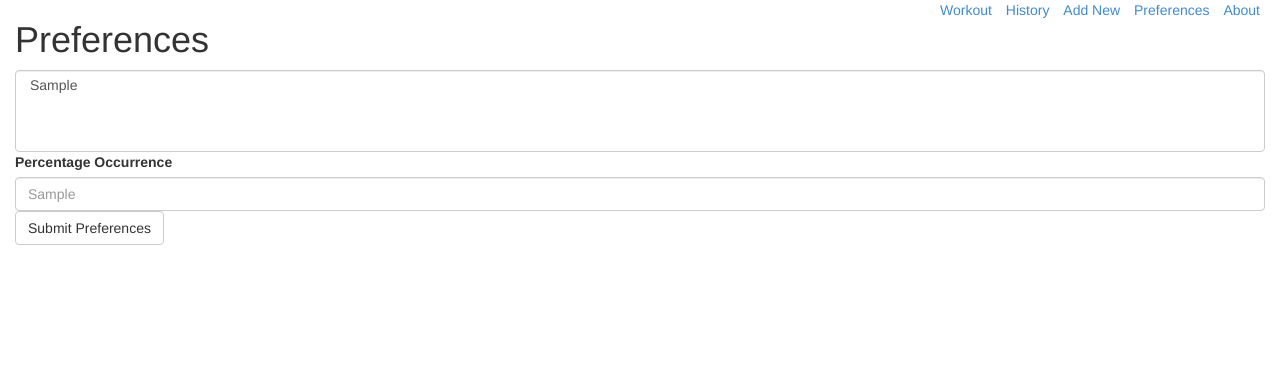
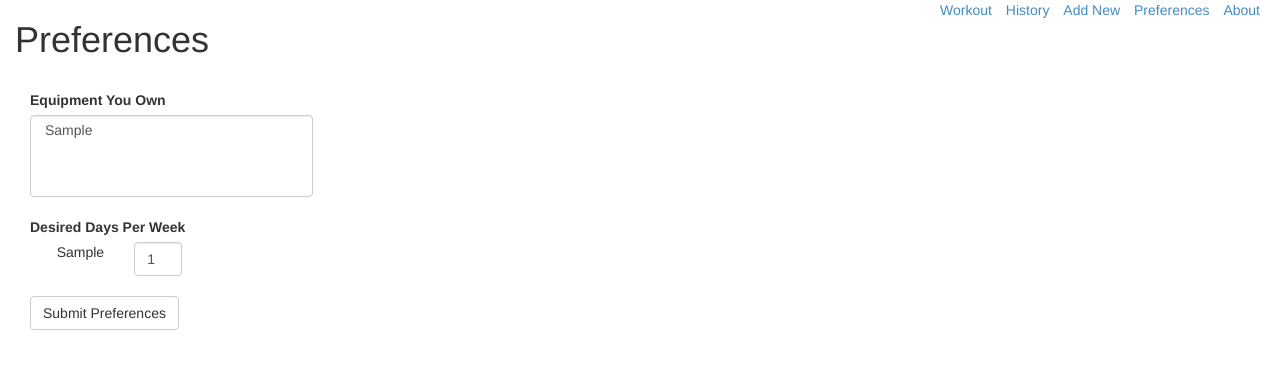
Before and after one commit to tristanlang/simpleworkout, a Django app: template simpleworkout/workout/templates/workout/preferences.html in a window 1280 px wide. Shown: the top 369 px of the page. Run offline with Django 3.2, Linux system fonts and the light colour scheme; the template is opened without the code that fills it: values that come from a table or form of the project are taken from there, others are empty; tables that the repository leaves empty hold one stand-in row (values such as "Sample post"); parts of the project's set-up code (start-up, migrations or seed data) failed here and were passed over.

Commit message:
Tristan added basic preferences view

```diff
--- a/simpleworkout/workout/templates/workout/base_template.html
+++ b/simpleworkout/workout/templates/workout/base_template.html
@@ -17,7 +17,7 @@
                 <li><a href="{% url 'workout:main' %}">Workout</a></li>
                 <li><a href="{% url 'workout:history' %}">History</a></li>
                 <li><a href="{% url 'workout:new' %}">Add New</a></li>
-                <li><a href="#">Preferences</a></li>
+                <li><a href="{% url 'workout:preferences' %}">Preferences</a></li>
                 <li><a href="{% url 'workout:about' %}">About</a></li>
             </ul>
         </div>
--- a/simpleworkout/workout/templates/workout/preferences.html
+++ b/simpleworkout/workout/templates/workout/preferences.html
@@ -5,20 +5,35 @@
 {% endblock %}
 
 {% block content %}
-    <form method="put">
+    <div class="col-sm-3">
+        <form method="put">
+        <br>
+        <label class="control-label">Equipment You Own</label>
         <select multiple class="form-control" name="equipment">
 
-          {% for equipment in equipments %}
-          <option>{{equipment.item}}</option>
-          {% endfor %}
+        {% for ownership in ownerships %}
+            <option>{{ownership.equipment.item}}</option>
+        {% endfor %}
 
         </select>
 
-        <label class="control-label">Percentage Occurrence</label>
-        {% for category in categories %}
-        <input type="text" class="form-control" placeholder="{{category.category}}" name="{{category.category}}">
+        <br>
+
+        <label class="control-label">Desired Days Per Week</label>
+        <br>
+        {% for preference in preferences %}
+            <div class="row">
+                <div class="col-sm-4 text-right">{{preference.category.category}}</div>
+                <div class="col-sm-3">
+                    <input type="text" class="form-control" placeholder="{{preference.category.category}}" value="{{preference.days_per_week}}">
+                </div>
+            <br>
+            </div>
         {% endfor %}
 
+        <br>
+
         <button type="submit" class="btn btn-default">Submit Preferences</button>
-    </form>
+        </form>
+    </div>
 {% endblock %}
--- a/simpleworkout/workout/urls.py
+++ b/simpleworkout/workout/urls.py
@@ -7,4 +7,5 @@ urlpatterns = patterns('',
     url(r'^main/$', views.workout, name='main'),
     url(r'^history/$', views.history, name='history'),
     url(r'^new/$', views.new, name='new'),
+    url(r'^preferences/$', views.preferences, name='preferences'),
 )
```
Also changed, not shown: simpleworkout/workout/views.py (+15 -1 lines).
